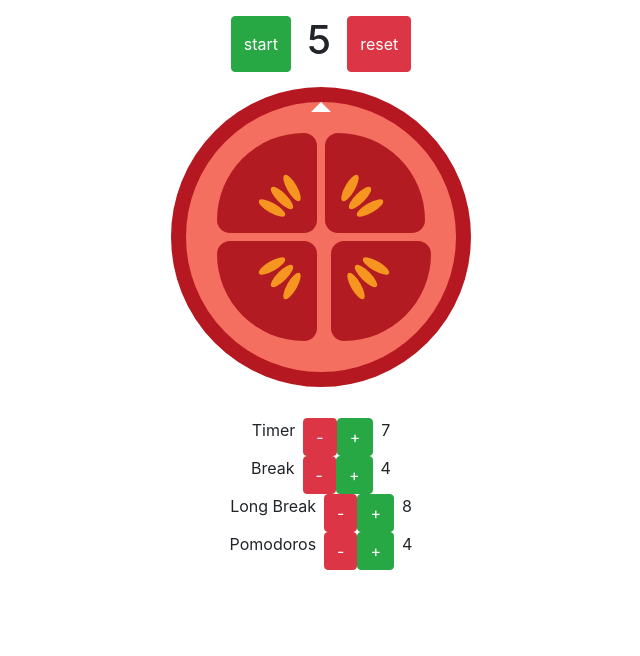
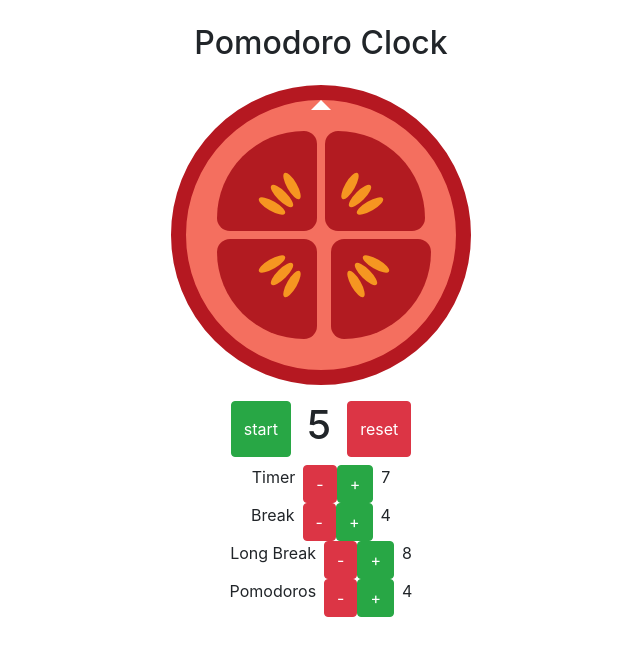
Before and after one commit to chadpjontek/Pomodoro-Clock, a plain HTML site: page index.html in a window 1280 px wide. Shown: the whole page, without its empty margins (319-959 px from the left). Drawn offline with nearby package versions, Linux system fonts and the light colour scheme.

Commit message:
rearranged some elements

```diff
--- a/index.html
+++ b/index.html
@@ -21,10 +21,8 @@
   <audio id="ding" src="sounds/ding.mp3">
   </audio>
   <div class="container">
-    <div class="row d-flex justify-content-center mt-3">
-      <button id="timer" class="btn btn-success mx-3" onclick="timer()">start</button>
-      <h1>5</h1>
-      <button id="reset" class="btn btn-danger mx-3" onclick="reset()">reset</button>
+    <div class="row d-flex mt-4 justify-content-center message">
+      <h2>Pomodoro Clock</h2>
     </div>
     <div class="row d-flex justify-content-center" id="tomato" onclick="timer()">
       <span id="pointer"></span>
@@ -49,8 +47,10 @@
         <span id="bl-seed3"></span>
       </span>
     </div>
-    <div class="row d-flex justify-content-center message">
-      <h2></h2>
+    <div class="row d-flex justify-content-center mt-3">
+      <button id="timer" class="btn btn-success mx-3" onclick="timer()">start</button>
+      <h1>5</h1>
+      <button id="reset" class="btn btn-danger mx-3" onclick="reset()">reset</button>
     </div>
     <div class="row d-flex justify-content-center checks">
       <h3 id="checks"></h3>
--- a/main.js
+++ b/main.js
@@ -101,7 +101,7 @@ function reset() {
   $('#wind').get(0).play();
   $("#tomato").replaceWith($("#tomato").clone(true));
   $("#tomato").css({"animation-timing-function": "cubic-bezier(0.39, 0.23, 0.43, 0.96)", "animation-name": "wind", "animation-duration": 1.4 + "s", "animation-play-state": "running"});
-  $('h2').text("");
+  $('h2').text("Pomodoro Clock");
   $("#timer").text("start");
   setTimeout(function(){
     $("#tomato").css("animation-play-state", "paused");
```
